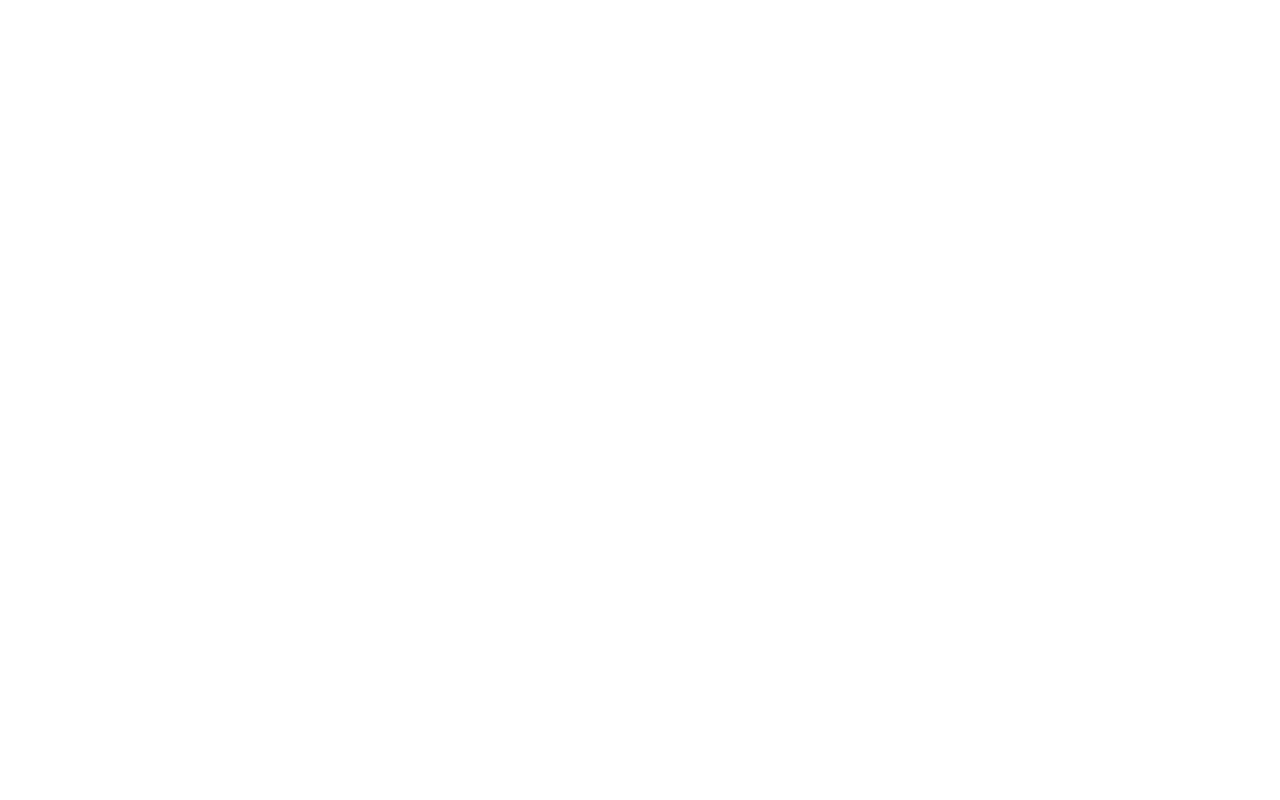
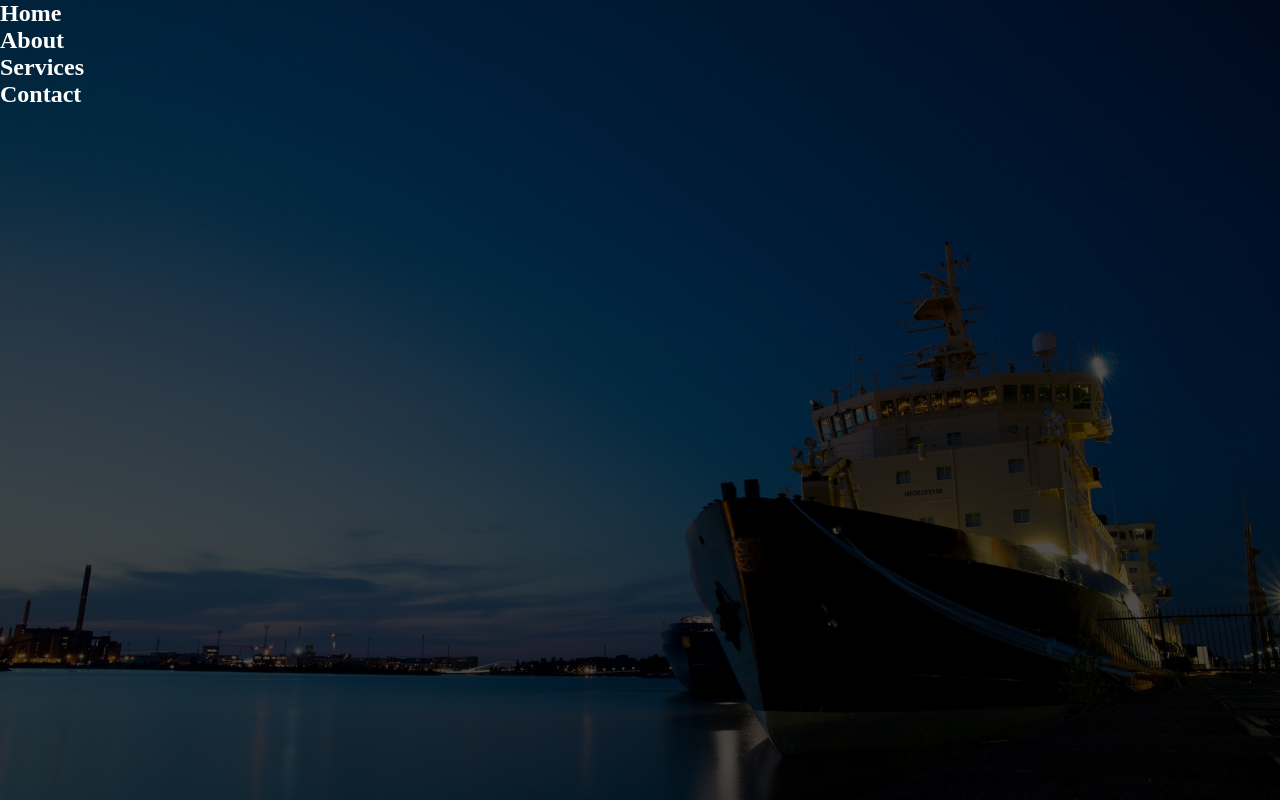
Before and after one commit to RenzKing/Practice, a plain HTML site: page index.html in a window 1280 px wide. Drawn offline with Linux system fonts and the light colour scheme.

Commit message:
bg image

```diff
--- a/index.html
+++ b/index.html
@@ -7,8 +7,18 @@
   </head>
 
   <title>Shiplink Agency</title>
-
+  <header>
+    <nav>
+      <h2>Home</h2>
+      <h2>About</h2>
+      <h2>Services</h2>
+      <h2>Contact</h2>
+    </nav>
+  </header>
   <body>
+    <section class="hero-page">
+      <img src="#" alt="" />
+    </section>
     <script src="script.js"></script>
   </body>
 </html>
--- a/styles.css
+++ b/styles.css
@@ -0,0 +1,18 @@
+* {
+  margin: 0;
+  padding: 0;
+}
+nav {
+  color: #fff;
+}
+
+body {
+  background-image: linear-gradient(rgba(0, 0, 0, 0.7), rgba(0, 0, 0, 0.7)),
+    url("img/bg.jpg");
+  position: relative;
+  background-position: center;
+  background-repeat: no-repeat;
+  width: 100%;
+  min-height: 100vh;
+  background-size: cover;
+}
```
Also changed, not shown: img/bg.jpg (added).
